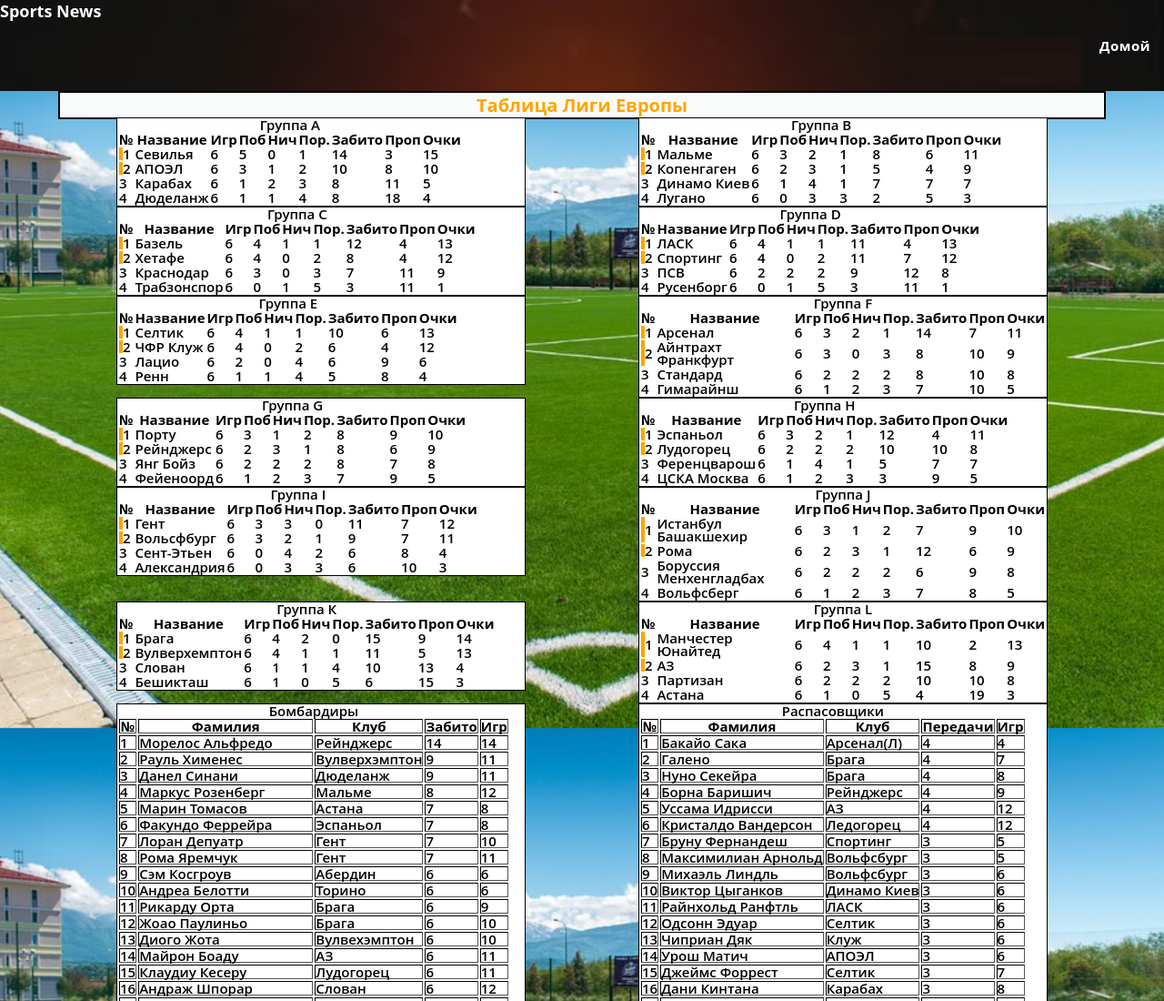
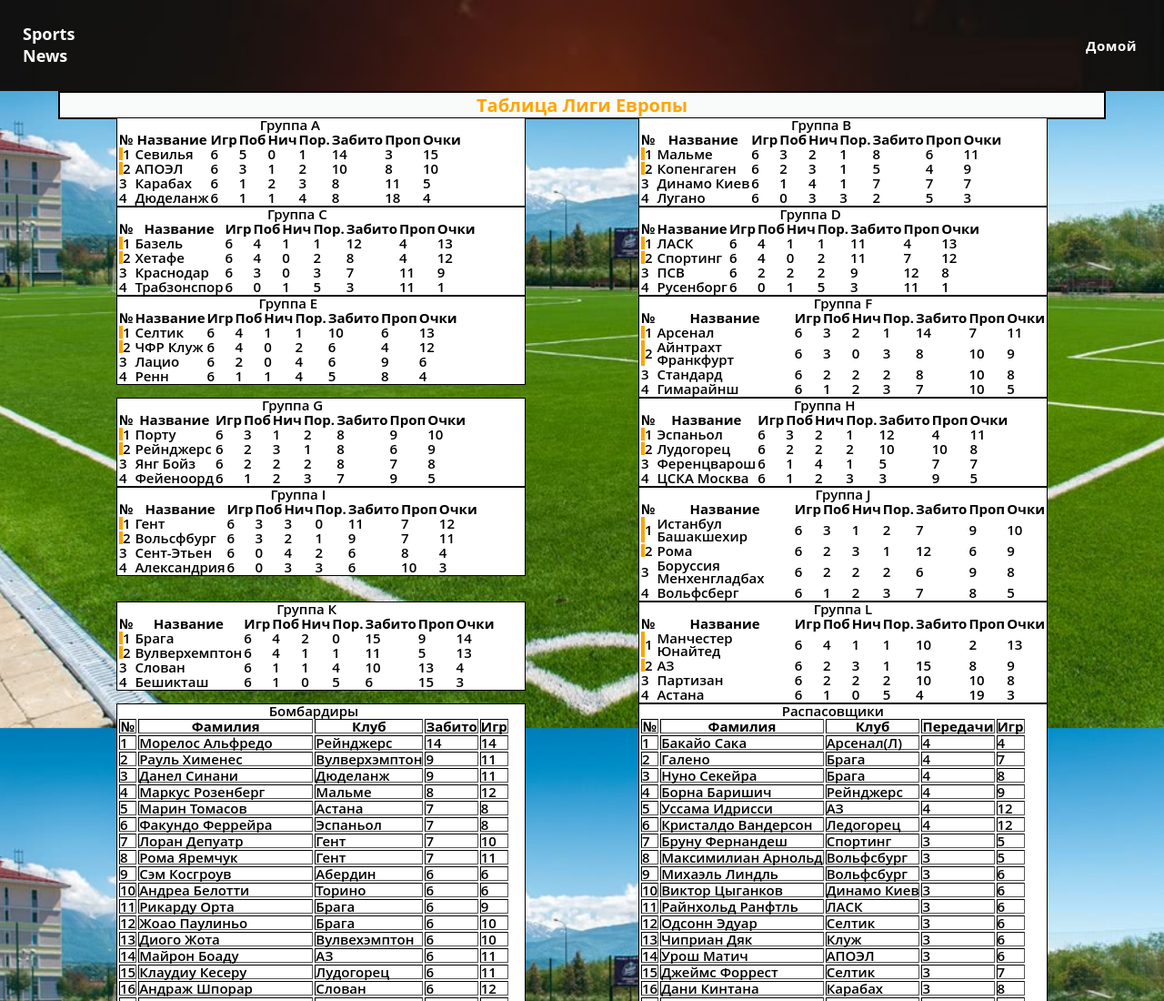
Before and after one commit to LLlaaaiiimmm/den, a plain HTML site: page fourth.html in a window 1280 px wide. Shown: the top 1100 px of the page at 91% size. Drawn offline with Linux system fonts and the light colour scheme.

Commit message:
ацфа
афа

```diff
--- a/style2.css
+++ b/style2.css
@@ -128,7 +128,7 @@
 }
 @media all and (min-width: 1150px) {
 	.nav-link {
-		display: none;
+
 	}
 
 
--- a/style4.css
+++ b/style4.css
@@ -36,7 +36,7 @@
     /*max-width: 1200px;
     background-color: white;*/
     align-items: center;
-    width: 35px;
+    width: 275px;
 }
 
 .nav-link {
@@ -46,9 +46,12 @@
     font-size: 1.5rem;
     letter-spacing: 0.5px;
     margin: 15px;
-    /*padding: 10px 15px;*/
+    padding: 10px 15px;
     transition: 0.3s ease-in;
     color: white;
+
+
+
 }
 
 .logo {
@@ -56,6 +59,7 @@
     font-weight: bold;
     font-family: 'Open Sans', sans-serif;
     width: 150px;
+    padding: 25px;
 }
 
 .header {
```
